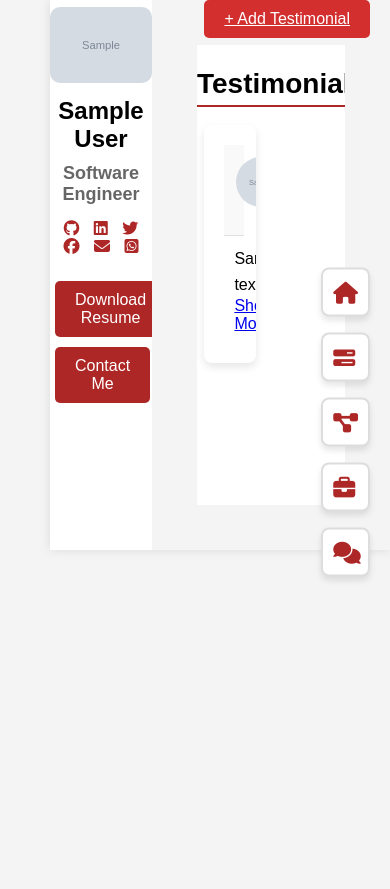
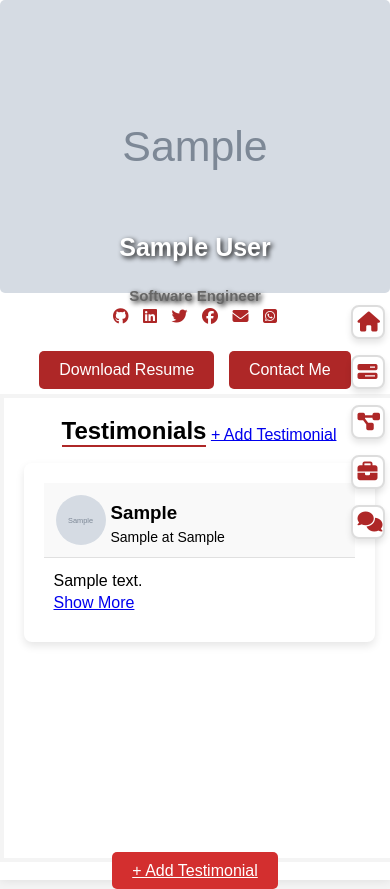
Before and after one commit to Rotisary/my-portfolio, a Django app: page /testimonials/ in a window 390 px wide. Before the commit the page ends 581 px from the top, so only its background shows below. Run offline with Django 5.2, Linux system fonts and the light colour scheme; tables that the repository leaves empty hold one stand-in row (values such as "Sample post"); grey boxes marked "Sample" are stand-in pictures; some libraries are stand-ins or nearby versions.

Commit message:
implemented responsive designs for smaller screes

```diff
--- a/user/static/user/main.css
+++ b/user/static/user/main.css
@@ -1,40 +1,11 @@
+html {
+    scroll-behavior: smooth;
+}
 html , body {
     font-family: Arial, sans-serif;
     margin: 0;
     padding: 0;
     background-color: #f4f4f4;
-}
-
-.container {
-    display: flex;
-    justify-content: space-between;
-    margin-left: 50px;
-    margin-bottom: 0px;
-    background-color: #fff;
-    box-shadow: 0px 0px 10px rgba(0, 0, 0, 0.1);
-}
-
-.profile {
-    text-align: center;
-    width: 30%;
-    padding-top: 2%;
-}
-
-.profile img {
-    border-radius: 10px;
-    width: 100%;
-    max-width: 250px;
-}
-
-.profile h1 {
-    font-size: 24px;
-    margin: 10px 0;
-}
-
-.profile h2 {
-    font-size: 18px;
-    color: #666;
-    margin: 5px 0;
 }
 
 .social-icons {
@@ -59,56 +30,6 @@ html , body {
     color: white;
     text-decoration: none;
     border-radius: 5px;
-}
-
-.content {
-    width: 60%;
-    margin: 0 auto;
-    text-align: center;
-    border: 45px #f4f4f4 solid;
-    overflow-y: auto;
-    min-height: 460px;
-    max-height: 460px;
-}
-
-.about-me h2 {
-    font-size: 28px;
-    text-align: center;
-    margin-bottom: 15px;
-    border-bottom: 2px solid #ae2727;
-    display: inline-block;
-}
-
-.about-me-info {
-    display: grid;
-    grid-template-columns: 1fr 1fr; /* Two columns */
-    gap: 10px 20px; /* Vertical and horizontal spacing */
-    text-align: left;
-}
-
-.about-me p {
-    margin: 10px 0;
-}
-
-.about-me p strong {
-    color: #ae2727;
-}
-
-.skills h2 {
-    font-size: 28px;
-    margin-bottom: 15px;
-    border-bottom: 2px solid #ae2727;
-    display: inline-block;
-    padding-bottom: 5px;
-    text-align: left;
-}
-
-.skill-container {
-    display: grid;
-    grid-template-columns: 1fr 1fr; /* Two columns layout */
-    gap: 20px;
-    text-align: left;
-    padding: 5%;
 }
 
 .skill {
@@ -153,26 +74,10 @@ html , body {
     text-align: right;
 }
 
-.content h2 {
-    font-size: 28px;
-    margin-bottom: 15px;
-    border-bottom: 2px solid #ae2727;
-    display: inline-block;
-    padding-bottom: 5px;
-    text-align: left;
-}
-
 .project-container {
     width: 90%;
     padding: 2%;
     margin: 0 auto;
-}
-
-/* Project Grid */
-.grid {
-    display: grid;
-    grid-template-columns: 1fr 1fr;
-    gap: 30px;
 }
 
 /* Project Card */
@@ -256,20 +161,6 @@ html , body {
     display: none;
 }
 
-.add-testimonial-btn {
-    position: absolute;
-    right: 20px;
-    top: 0;
-    padding: 10px 20px;
-    background-color: #d32f2f;
-    color: white;
-    border: none;
-    border-radius: 5px;
-    cursor: pointer;
-    font-size: 16px;
-    transition: background-color 0.3s ease;
-}
-
 /* .add-testimonial-btn:hover {
     background-color: #a00c0c; */
 
@@ -456,8 +425,253 @@ html , body {
         opacity: 1;
         transform: translateX(-20px); /* Slide text into view */
     }
+}
 
-/* <a href="{% url 'skills' %}#skills">skills</a>
-<a href="{% url 'projects' %}#projects">projects</a>
-<a href="{% url 'experience' %}#experience">experience</a>
-<a href="{% url 'testimonials' %}#testimonials">testimonials</a> */
+@media (max-width: 575.98px) {
+    .container {
+        display: flex;
+        flex-direction: column;
+        justify-content: space-between;
+        /* margin-left: 1rem; */
+        margin: 0px;
+        width: 100%;
+        background-color: #fff;
+        box-shadow: 0px 0px 10px rgba(0, 0, 0, 0.1);
+    }
+
+    .profile {
+        text-align: center;
+        width: 100%;
+        /* padding-top: 2%; */
+    }
+
+    .image-overlay-container {
+        position: relative;
+        width: 100%;
+        max-width: 500px;
+        margin: 0;
+      }
+
+    .profile img {
+        border-radius: 5px;
+        width: 100%;
+        /* max-width: 250px; */
+        display: block;
+        height: auto;
+    }
+
+    .image-text {
+        position: absolute;
+        top: 90%;
+        left: 50%;
+        transform: translate(-50%, -50%);
+        width: 100%;
+        color: white;
+        /* font-size: 24px; */
+        font-weight: bold;
+        text-shadow: 2px 2px 5px black;
+    }
+
+    .profile h1 {
+        font-size: 25px;
+        margin: 1em 0;
+    }
+
+    .profile h2 {
+        font-size: 15px;
+        color: #666;
+        margin: 1em 0;
+    }
+
+    .content {
+        width: 100%;
+        margin: 0 auto;
+        text-align: center;
+        border: 0.3rem #f4f4f4 solid;
+        /* padding: 10rem;  */
+        overflow-y: auto;
+        min-height: 460px;
+        max-height: 460px;
+    }
+
+    .content h2 {
+        font-size: 1.5rem;
+        margin-bottom: 0.5rem;
+        border-bottom: 2px solid #ae2727;
+        display: inline-block;
+        text-align: left;
+    }
+
+    /* .about-me {
+        margin: 50px;
+    } */
+
+    .about-me-info {
+        padding-left: 2%;
+        text-align: left;
+    }
+
+    .about-me p {
+        margin: 10px 0;
+    }
+
+    .about-me p strong {
+        color: #ae2727;
+    }
+
+    .skill-container {
+        display: grid;
+        grid-template-columns: 1fr; /* Two columns layout */
+        gap: 20px;
+        text-align: left;
+        padding: 5%;
+    }
+
+    .project-container {
+        width: 90%;
+        padding: 2%;
+        margin: 0 auto;
+    }
+
+    /* Project Grid */
+    .grid {
+        display: grid;
+        grid-template-columns: 1fr;
+        gap: 30px;
+    }
+
+    /* .add-testimonial-btn {
+        position: absolute;
+        right: 20px;
+        top: 0;
+        padding: 10px 20px;
+        background-color: #d32f2f;
+        color: white;
+        border: none;
+        border-radius: 5px;
+        cursor: pointer;
+        font-size: 16px;
+        transition: background-color 0.3s ease;
+    } */
+
+    .second_testimonial-btn {
+        padding: 10px 20px;
+        background-color: #d32f2f;
+        width: 10rem;
+        color: white;
+        border: none;
+        border-radius: 5px;
+        cursor: pointer;
+        font-size: 16px;
+        transition: background-color 0.3s ease;
+
+    }
+
+    .contact-container {
+        max-width: 600px;
+        margin: 50px auto;
+    }
+
+    /* General styling for all messages */
+    .alert {
+        padding: 15px;
+        margin: 20px 0;
+        border-radius: 5px;
+        font-family: Arial, sans-serif;
+        font-size: 16px;
+        color: #fff;
+        position: relative;
+        max-width: 600px;
+        margin-left: auto;
+        margin-right: auto;
+        text-align: center;
+    }
+
+    /* Close button for dismissing the message */
+    .alert .close {
+        position: absolute;
+        right: 10px;
+        top: 10px;
+        font-size: 20px;
+        cursor: pointer;
+        color: inherit;
+    }
+
+    /* Success message */
+    .alert.success {
+        background-color: #4CAF50;
+        border-left: 5px solid #2E7D32;
+    }
+
+    .fixed-nav {
+        position: fixed;
+        right: 5px;
+        top: 50%;
+        transform: translateY(-50%);
+        display: flex;
+        flex-direction: column;
+    }
+
+    .nav-button {
+        display: flex;
+        align-items: center;
+        justify-content: flex-start;
+        width: 30px;
+        height: 30px;
+        margin: 8px 0;
+        background-color: #fff;
+        color: #ae2727;
+        border: 2px solid #ddd;
+        border-radius: 8px;
+        box-shadow: 0 4px 6px rgba(0, 0, 0, 0.1);
+        text-decoration: none;
+        transition: all 0.3s ease;
+        overflow: hidden;
+        position: relative;
+        white-space: nowrap;
+    }
+
+    .nav-button:hover {
+        background-color: #ae2727;
+        color: #fff;
+        border-color: #ae2727;
+        width: 125px; /* Expand width on hover */
+    }
+
+    /* Icon container */
+    .icon-wrapper {
+        display: flex;
+        align-items: center;
+        justify-content: center;
+        width: 40px;
+        height: 40px;
+        transition: color 0.3s ease;
+        pointer-events: none;
+        margin-left: 15%
+    }
+
+    .nav-button i {
+        font-size: 20px;
+        transition: color 0.3s ease;
+    }
+
+    .nav-button:hover i {
+        transform: translateX(-15px);
+    }
+
+    /* Hidden text */
+    .icon-text {
+        opacity: 0;
+        font-size: 14px;
+        margin-left: 10px;
+        color: #fff;
+        transition: opacity 0.3s ease, transform 0.3s ease;
+        transform: translateX(-20px); /* Hide text off-screen initially */
+    }
+
+    /* Reveal text on hover */
+    .nav-button:hover .icon-text {
+        opacity: 1;
+        transform: translateX(-10px); /* Slide text into view */
+    }
+}
--- a/user/templates/user/base.html
+++ b/user/templates/user/base.html
@@ -11,9 +11,13 @@
 <body>
     <div class="container">
         <div class="profile">
-            <img src="{{ user.profile.image.url }}" alt="Profile Picture">
-            <h1>{{ user.first_name }} {{ user.last_name }}</h1>
-            <h2>Software Engineer</h2>
+            <div class="image-overlay-container">
+                <img src="{{ user.profile.image.url }}" alt="Profile Picture">
+                <div class="image-text">
+                    <h1>{{ user.first_name }} {{ user.last_name }}</h1>
+                    <h2>Software Engineer</h2>
+                </div>
+            </div>
             <div class="social-icons">
                 <a href="https://github.com/Rotisary"><i class="fa-brands fa-github"></i></a>
                 <a href="https://linkedin.com/in/oladotun-kolapo-300978258"><i class="fa-brands fa-linkedin"></i></a>
--- a/user/templates/user/profile.html
+++ b/user/templates/user/profile.html
@@ -2,6 +2,7 @@
 {% block content %}
     <div class="content about-me" style="padding: 1%;">
         <h2>About Me</h2>
+        <div class="skill-container">
             <p style="text-align: left;">{{ profile.about }}</p>
             <div class="about-me-info">
                 <div>
@@ -16,6 +17,7 @@
                 </div>
             </div>
         </div>
+    </div>
 {% endblock %}
 
 <!-- https://meet.google.com/gcd-tksh-tmo -->
--- a/user/templates/user/testimonies.html
+++ b/user/templates/user/testimonies.html
@@ -44,4 +44,9 @@
             </div>
         </div>
     </div>
+    <div style="text-align: center;">
+        <a href="{% url 'create-testimonial' %}" class="second_testimonial-btn">
+            + Add Testimonial
+        </a>
+    </div>
 {% endblock %}
```
Also changed, not shown: other parts of user/static/user/main.css (+96 -18 lines). Lines whose indentation alone changed are shown as unchanged.
